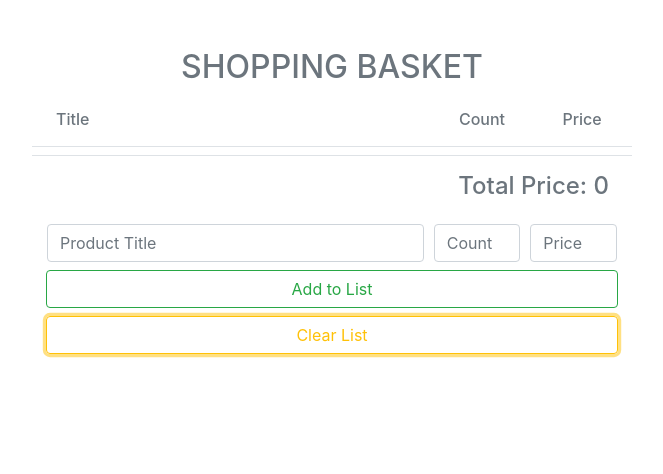
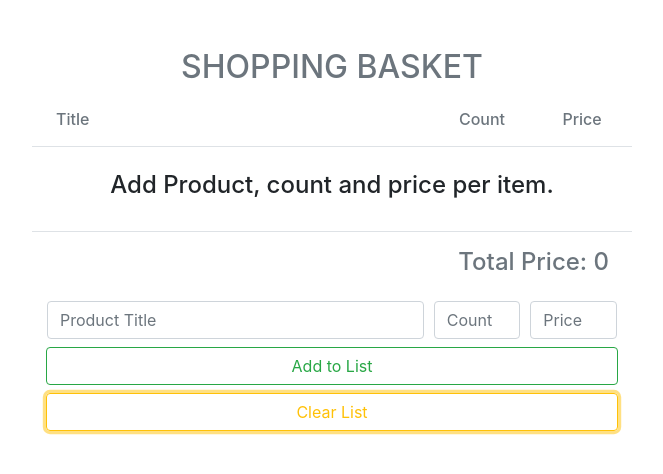
Before and after one commit to slvDev/shopping-basket, a React (Create React App) app: page / in a window 1280 px wide. Both pictures are taken after a click on the button "Clear List". Shown: the top 474 px of the page, without its empty margins (308-971 px from the left). Built offline with nearby package versions, Linux system fonts and the light colour scheme.

Commit message:
Add BlankProduct and ProductList logic

```diff
--- /dev/null
+++ b/src/Components/BlankProduct.js
@@ -0,0 +1,14 @@
+import React from 'react'
+
+const BlankProduct = () => {
+    return (
+        <div className="row my-4 h4 text-center">
+            <div className="col">
+                <h4>Add Product, count and price per item.</h4>
+            </div>
+
+        </div>
+    )
+}
+
+export default BlankProduct
--- a/src/Components/ProductList.js
+++ b/src/Components/ProductList.js
@@ -1,10 +1,13 @@
 import React from 'react'
 import Product from './Product'
+import BlankProduct from './BlankProduct'
 
 const ProductList = (props) => {
+    const isFull = props.products.length
     return(
         <React.Fragment>
-            {props.products.map( (product, index) =>
+            {isFull
+                ? props.products.map( product =>
                     <Product
                         key={product.id.toString()}
                         name={product.name}
@@ -12,8 +15,9 @@ const ProductList = (props) => {
                         price={product.price}
                         id={product.id}
                         deleteProduct={props.deleteProduct}
-                />
-            )}
+                    />)
+                : <BlankProduct />
+            }
         </React.Fragment>
     )
 }
```
Lines whose indentation alone changed are shown as unchanged.
